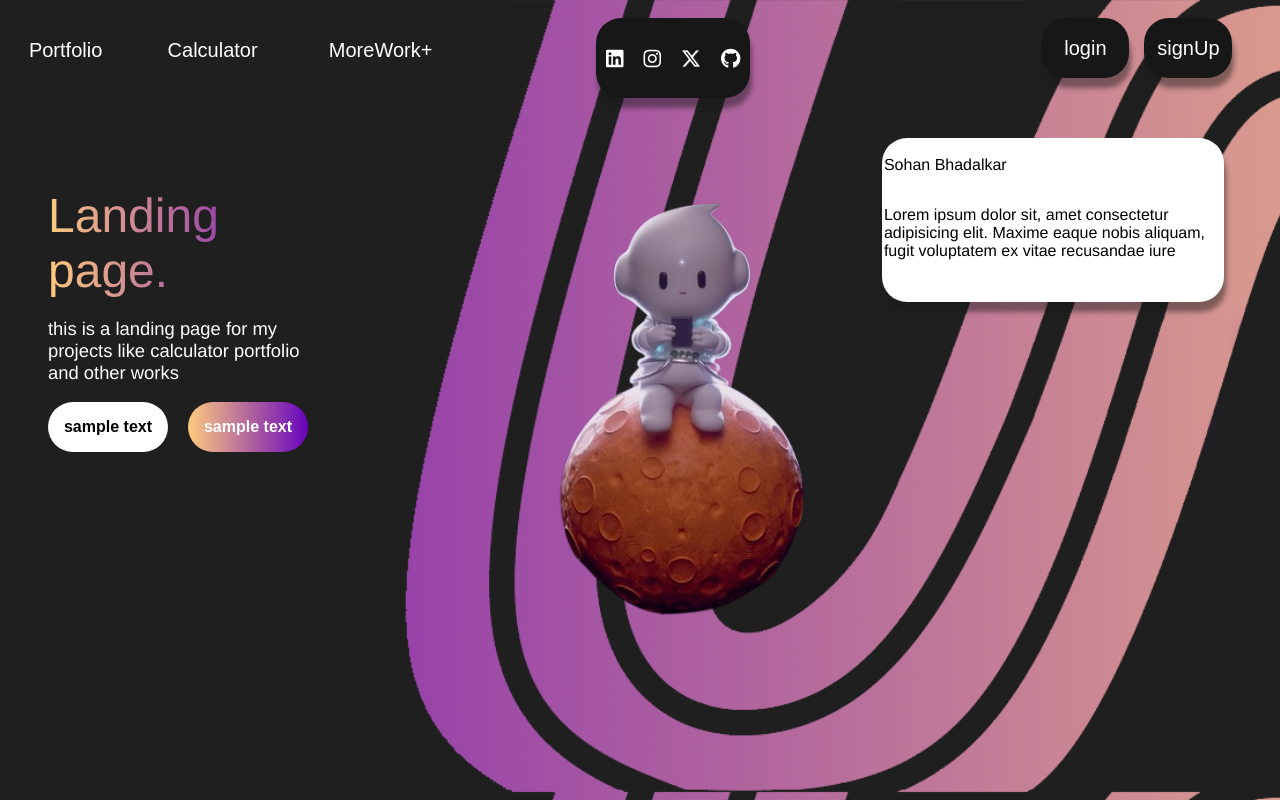
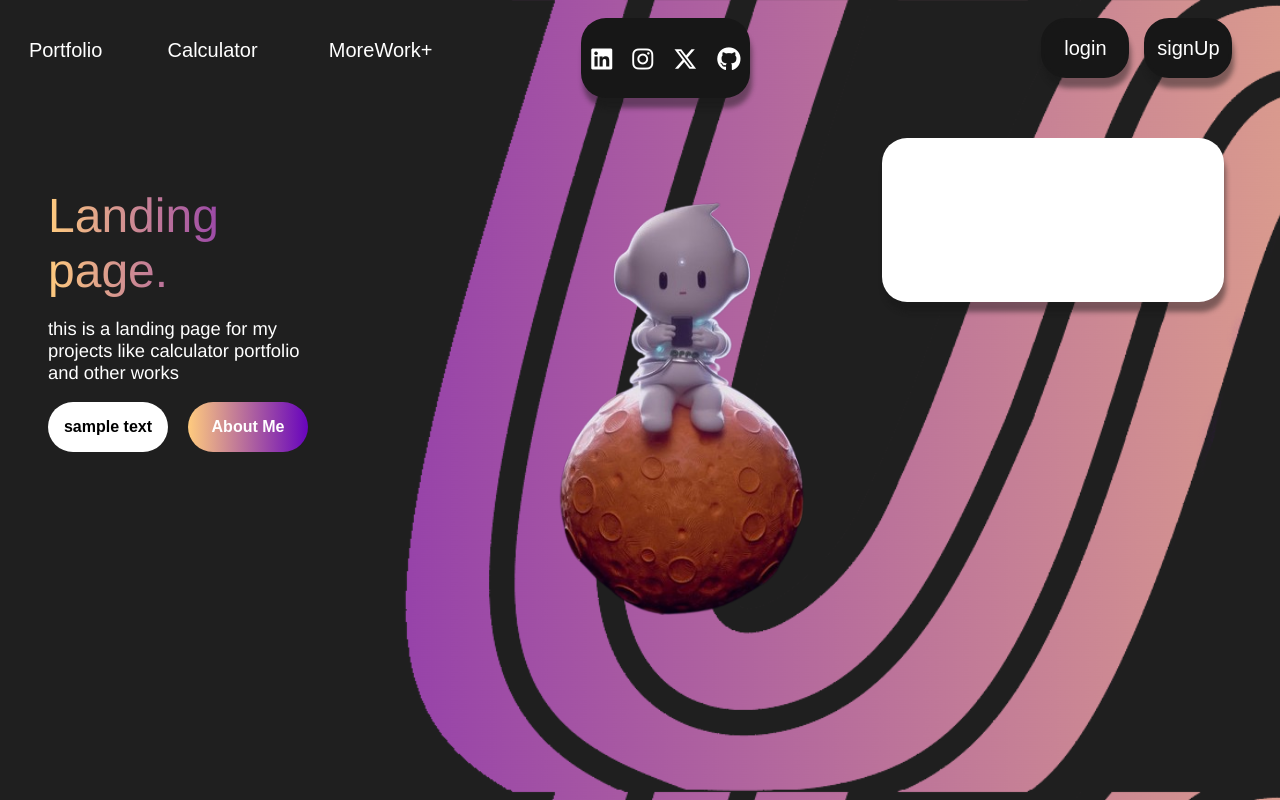
Before and after one commit to stimpy3/landingpage2, a plain HTML site: page index.html in a window 1280 px wide. Drawn offline with Linux system fonts and the light colour scheme.

Commit message:
Update index.html

```diff
--- a/index.html
+++ b/index.html
@@ -10,7 +10,6 @@
     <title>krispr</title>
 </head>
 <body>
-<div class="overlay-sideimg"></div>
 <div class="bodycontainer"><!--bodycontainer start-->
 <div class="header"><!--header start-->
 <div id="projectportal">
@@ -27,10 +26,10 @@
 </div>
 
 <div  class="media">
-   <a href="https://www.linkedin.com/"><i class="fa-brands fa-linkedin fa-lg" id="medias"></i> </a>
-   <a href="https://www.instagram.com/s0han_2005/"><i class="fa-brands fa-instagram fa-lg" id="medias"></i> </a>
-   <a href="https://twitter.com/"><i class="fa-brands fa-x-twitter fa-lg" id="medias"></i></a>
-   <a href="https://github.com/stimpy3"><i class="fa-brands fa-github fa-lg" id="medias"></i> </a>
+   <a href="https://www.linkedin.com/"><i class="fa-brands fa-linkedin fa-xl" id="medias"></i> </a>
+   <a href="https://www.instagram.com/s0han_2005/"><i class="fa-brands fa-instagram fa-xl" id="medias"></i> </a>
+   <a href="https://twitter.com/"><i class="fa-brands fa-x-twitter fa-xl" id="medias"></i></a>
+   <a href="https://github.com/"><i class="fa-brands fa-github fa-xl" id="medias"></i> </a>
 </div>
 <div class="login-signup">
     <button id="log" class="log-sign">login</button>
@@ -40,9 +39,9 @@
 
 <div class="content"><!--content start-->
     <div id="box1"><p class="box1Big" style="font-family:'Franklin Gothic Medium', 'Arial Narrow', Arial, sans-serif">Landing page.</p>
-    <p class="box1Small" style="font-family:'Franklin Gothic Medium', 'Arial Narrow', Arial, sans-serif">this is a landing page for my projects like calculator portfolio and other works </p><div id="box1boxes"><button id="box1btn">sample text</button><button id="box2btn">sample text</button></div></div>
+    <p class="box1Small" style="font-family:'Franklin Gothic Medium', 'Arial Narrow', Arial, sans-serif">this is a landing page for my projects like calculator portfolio and other works </p><div id="box1boxes"><button id="box1btn">sample text</button><button id="box2btn">About Me</button></div></div>
     <div id="box2"></div>
-    <div id="box3"><p class="box3Big" style="font-family:'Franklin Gothic Medium', 'Arial Narrow', Arial, sans-serif">Sohan Bhadalkar</p><p class="box3Small" style="font-family:'Franklin Gothic Medium', 'Arial Narrow', Arial, sans-serif">Lorem ipsum dolor sit, amet consectetur adipisicing elit. Maxime eaque nobis aliquam, fugit voluptatem ex vitae recusandae iure</p></div>
+    <div id="box3"></div>
     </div>
 
     </div><!--content end-->
```
